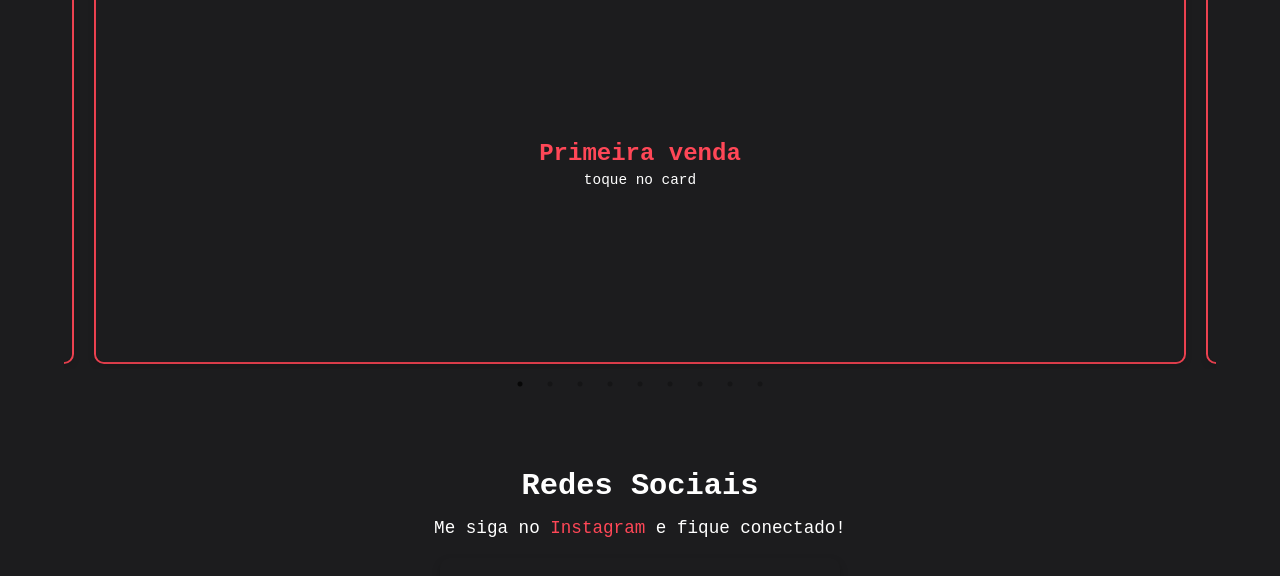
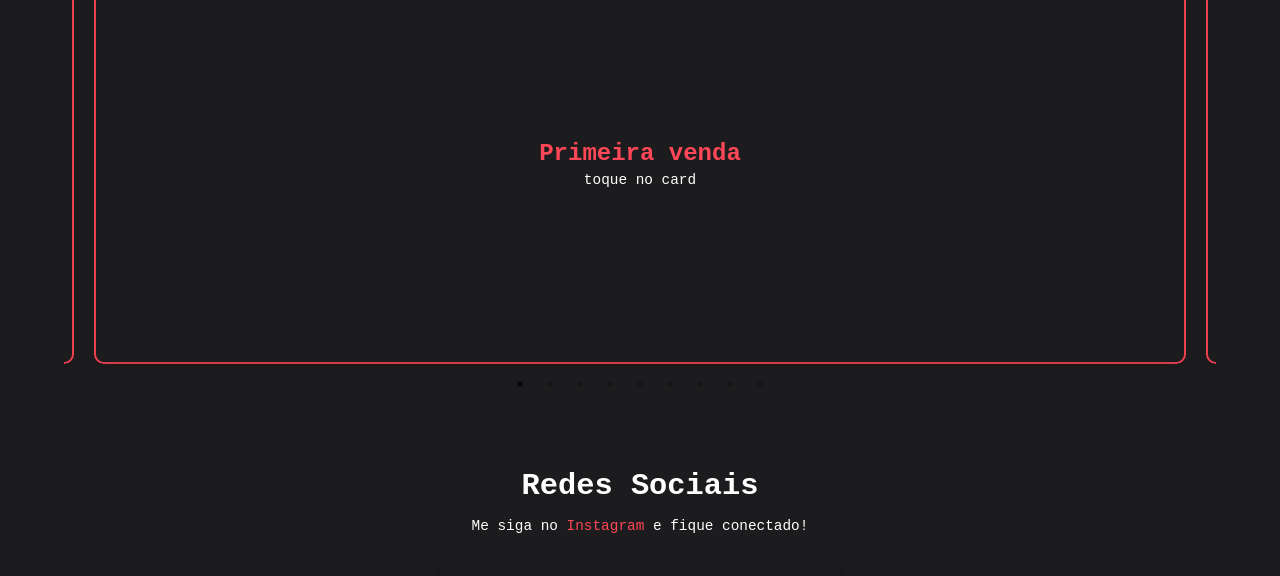
Before and after one commit to brunoraniere2003/brunoraniere-landing-page, a React (Create React App) app: page / in a window 1280 px wide. Shown: the part 853-1429 px from the top of the page. Built offline with nearby package versions, Linux system fonts and the light colour scheme; grey boxes are pictures that could not be loaded; the HTML template or start-up script is replaced by a standard one.

Commit message:
configurando workflow

```diff
--- a/src/components/RedesSociais/RedesSociaisStyle.js
+++ b/src/components/RedesSociais/RedesSociaisStyle.js
@@ -15,7 +15,7 @@ export const SectionTitle = styled.h2`
 
 export const Subtitle = styled.p`
   color: ${colors.text};
-  font-size: 1.1em;
+  font-size: 0.9em;
   margin-bottom: 0.9em;
 
   span {
```
